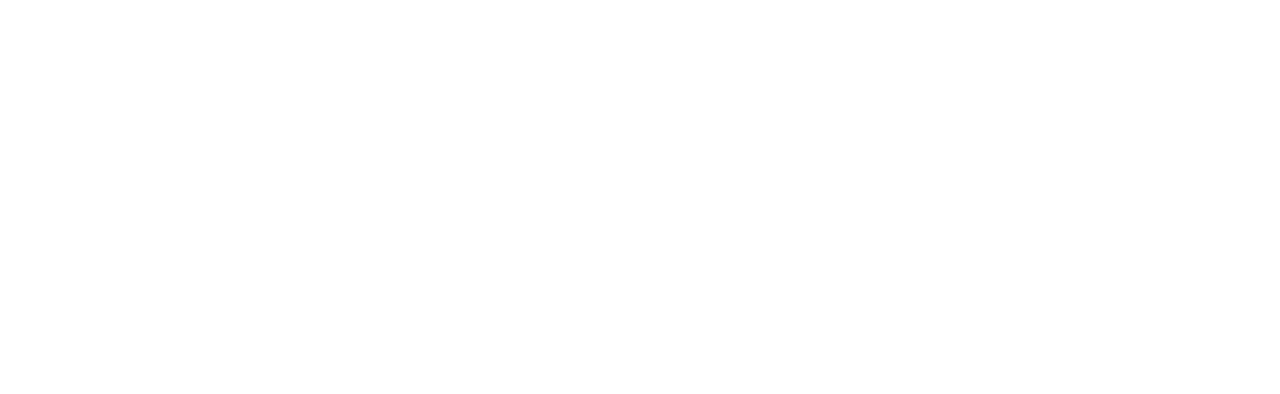
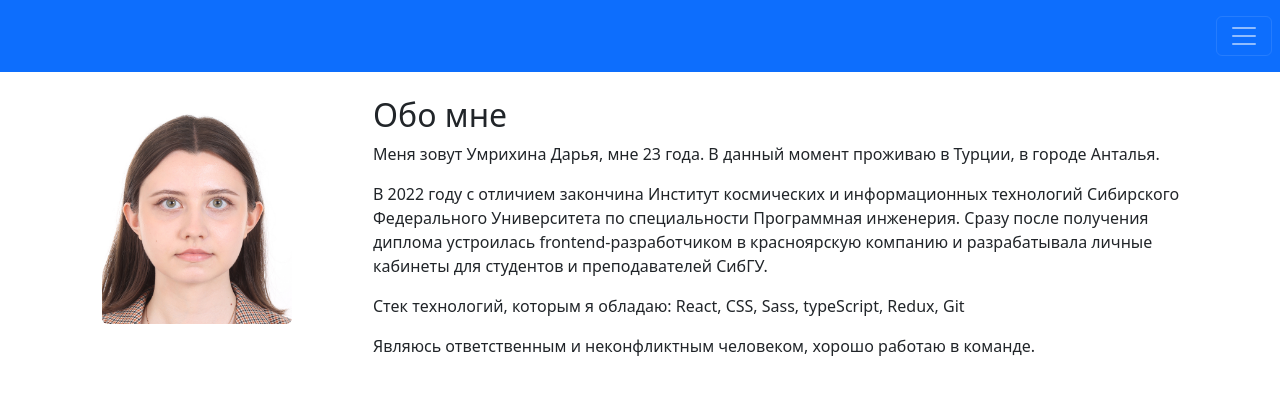
Before and after one commit to UmttikhinaDasha/test-project, a React (Create React App) app: page / in a window 1280 px wide. Shown: the top 394 px of the page. Built offline with nearby package versions, Linux system fonts and the light colour scheme.

Commit message:
creating layout and About me page

```diff
--- a/package.json
+++ b/package.json
@@ -10,7 +10,9 @@
     "@types/node": "^16.18.34",
     "@types/react": "^18.2.7",
     "@types/react-dom": "^18.2.4",
+    "bootstrap": "^5.3.0",
     "react": "^18.2.0",
+    "react-bootstrap": "^2.7.4",
     "react-dom": "^18.2.0",
     "react-scripts": "5.0.1",
     "typescript": "^4.9.5",
--- /dev/null
+++ b/src/app/app.tsx
@@ -0,0 +1,9 @@
+import {Pages} from "../pages/pages";
+
+function App() {
+  return (
+    <Pages/>
+  );
+}
+
+export default App;
--- a/src/components/app.tsx
+++ /dev/null
@@ -1,11 +0,0 @@
-import React from 'react';
-
-function App() {
-  return (
-    <div className="App">
-
-    </div>
-  );
-}
-
-export default App;
--- /dev/null
+++ b/src/components/avatar/avatar.tsx
@@ -0,0 +1,19 @@
+import {Image} from "react-bootstrap";
+import {FC} from "react";
+
+interface IAvatarProps {
+    /* Ссылка на фотографию аватара **/
+    readonly image: string;
+    /* Ширина аватара **/
+    readonly width?: number;
+    /* Высота аватара **/
+    readonly height?: number
+}
+
+export const Avatar: FC<IAvatarProps> = (props) => {
+    const {image, width = 100, height= 120} = props;
+
+    return (
+        <Image src={image} rounded width={width} height={height} className='m-2'/>
+    );
+};
--- /dev/null
+++ b/src/components/header/contentMenu/contentMenu.tsx
@@ -0,0 +1,27 @@
+import { Nav, Offcanvas} from "react-bootstrap";
+import {Avatar} from "../../avatar/avatar";
+// @ts-ignore
+import avatar from "../../../utils/images/avatar.jpg";
+
+export const ContentMenu = () => {
+    return (
+        <>
+            <Offcanvas.Header closeButton>
+                <Avatar image={avatar}/>
+                <div>
+                    <Offcanvas.Title id='menu-expand-false'>
+                        Умрихина Дарья
+                    </Offcanvas.Title>
+                    darya.125viis.467@gmail.com
+                </div>
+            </Offcanvas.Header>
+            <Offcanvas.Body>
+                <Nav className="justify-content-end flex-grow-1 pe-3">
+                    <Nav.Link href="#action1">Список постов</Nav.Link>
+                    <Nav.Link href="#action2">Обо мне</Nav.Link>
+                </Nav>
+            </Offcanvas.Body>
+        </>
+
+    );
+};
--- /dev/null
+++ b/src/components/header/header.tsx
@@ -0,0 +1,19 @@
+import {Container,  Navbar} from "react-bootstrap";
+import {ContentMenu} from "./contentMenu/contentMenu";
+
+export const Header = () => {
+    return (
+        <Navbar bg="primary" variant="dark" expand="false">
+            <Container fluid className='p-2'>
+                <Navbar.Toggle aria-controls='menu-expand-false'  className='ms-auto'/>
+                <Navbar.Offcanvas
+                    id='menu-expand-false'
+                    aria-labelledby='menu-expand-false'
+                    placement="end"
+                >
+                    <ContentMenu/>
+                </Navbar.Offcanvas>
+            </Container>
+        </Navbar>
+    );
+};
--- /dev/null
+++ b/src/components/layout/layout.tsx
@@ -0,0 +1,18 @@
+import React, {FC, ReactNode} from 'react';
+import {Header} from "../header/header";
+import {Container} from "react-bootstrap";
+
+interface ILayoutProps {
+    children?: ReactNode
+}
+
+export const Layout: FC<ILayoutProps> = ({children}) => {
+    return (
+        <>
+           <Header/>
+            <Container className="p-4">
+                {children}
+            </Container>
+        </>
+    );
+};
--- a/src/index.tsx
+++ b/src/index.tsx
@@ -1,7 +1,8 @@
 import React from 'react';
 import ReactDOM from 'react-dom/client';
 import './index.css';
-import App from './components/app';
+import 'bootstrap/dist/css/bootstrap.min.css';
+import App from "./app/app";
 
 
 const root = ReactDOM.createRoot(
--- /dev/null
+++ b/src/pages/aboutMe/aboutMe.tsx
@@ -0,0 +1,26 @@
+import {Avatar} from "../../components/avatar/avatar";
+import {Col, Row} from "react-bootstrap";
+// @ts-ignore
+import avatar from "../../utils/images/avatar.jpg";
+
+
+export const AboutMe = () => {
+    return (
+        <Row>
+            <Col lg={3}>
+                <Avatar image={avatar} width={190} height={220}/>
+            </Col>
+            <Col>
+                <h2>Обо мне</h2>
+                <p>Меня зовут Умрихина Дарья, мне 23 года. В данный момент проживаю в Турции, в городе Анталья.</p>
+                <p>В 2022 году с отличием закончина Институт космических и информационных технологий Сибирского
+                    Федерального Университета по специальности Программная инженерия. Сразу после получения диплома
+                    устроилась frontend-разработчиком в красноярскую компанию и разрабатывала личные кабинеты для
+                    студентов и преподавателей СибГУ.
+                </p>
+                <p>Стек технологий, которым я обладаю: React, CSS, Sass, typeScript, Redux, Git</p>
+                <p>Являюсь ответственным и неконфликтным человеком, хорошо работаю в команде. </p>
+            </Col>
+        </Row>
+    );
+};
--- /dev/null
+++ b/src/pages/pages.tsx
@@ -0,0 +1,11 @@
+import {Layout} from "../components/layout/layout";
+import {AboutMe} from "./aboutMe/aboutMe";
+
+
+export const Pages = () => {
+    return (
+        <Layout>
+            <AboutMe/>
+        </Layout>
+    );
+};
```
Also changed, not shown: src/utils/images/avatar.jpg (added), 1 other file (tests, documents, lock files or other folders).
